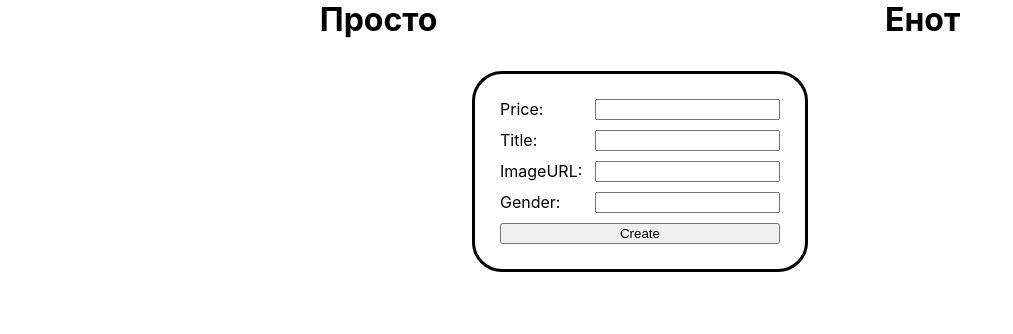
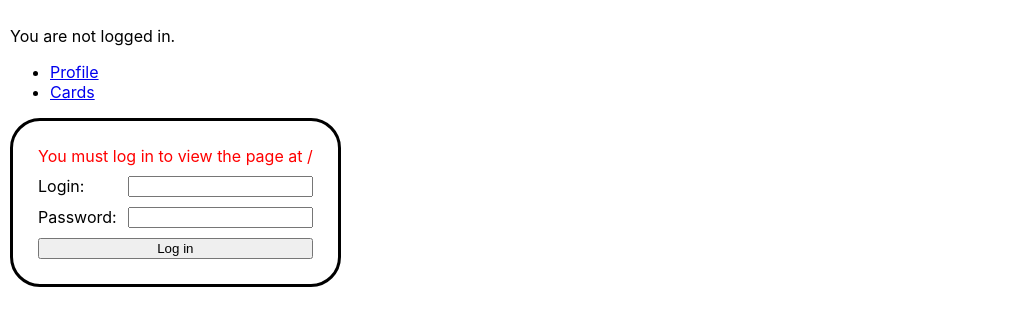
Before and after one commit to maksim-kashytski/react, a React (Create React App) app: page /login in a window 1280 px wide. Shown: the top 334 px of the page, without its empty margins (0-1013 px from the left). Built offline with nearby package versions, Linux system fonts and the light colour scheme.

Commit message:
task is done

```diff
--- a/package.json
+++ b/package.json
@@ -6,10 +6,12 @@
     "@testing-library/jest-dom": "^4.2.4",
     "@testing-library/react": "^9.5.0",
     "@testing-library/user-event": "^7.2.1",
+    "history": "^5.0.0",
     "node-sass": "^4.14.1",
     "prop-types": "^15.7.2",
     "react": "^16.13.1",
     "react-dom": "^16.13.1",
+    "react-router-dom": "^5.2.0",
     "react-scripts": "3.4.3"
   },
   "scripts": {
--- a/src/components/App/App.jsx
+++ b/src/components/App/App.jsx
@@ -1,7 +1,7 @@
 import React from 'react';
 import Header from '../Header'
 import Footer from '../Footer'
-import { CardContainer } from '../../components/Cards';
+import { CardContainer } from '../Cards';
 import styles from './App.module.scss';
 import PropTypes from 'prop-types';
 
--- /dev/null
+++ b/src/components/Auth/Auth.jsx
@@ -0,0 +1,123 @@
+import React, { Component } from "react";
+import {
+  BrowserRouter as Router,
+  Route,
+  Link,
+  Redirect,
+  withRouter,
+  useHistory
+} from "react-router-dom";
+import App from '../App';
+import Profile from './Profile';
+import styles from './Auth.module.scss';
+
+function AuthExample(props) {
+  return (
+    <Router>
+      <div className={styles.auth}>
+        <AuthButton />
+        <ul>
+          <li>
+            <Link to="/profile">Profile</Link>
+          </li>
+          <li>
+            <Link to="/protected">Cards</Link>
+          </li>
+        </ul>
+        <Route path="/login" component={Login} />
+      </div>
+      <PrivateRoute path="/profile" component={Profile} />
+      <PrivateRoute path="/protected" component={App} data={props} />
+    </Router>
+  );
+}
+
+const fakeAuth = {
+  isAuthenticated: false,
+  authenticate(cb) {
+    this.isAuthenticated = true;
+    setTimeout(cb, 100); // fake async
+  },
+  signout(cb) {
+    this.isAuthenticated = false;
+    setTimeout(cb, 100);
+  }
+};
+
+const AuthButton = withRouter(
+  ({ history }) =>
+    fakeAuth.isAuthenticated ? (
+      <p>
+        Welcome!{" "}
+        <button
+          onClick={() => {
+            fakeAuth.signout(() => history.push("/"));
+          }}
+        >
+          Sign out
+        </button>
+      </p>
+    ) : (
+      <p>You are not logged in.</p>
+    )
+);
+
+function PrivateRoute({ data, component: Component, ...rest }) {
+  return (
+    <Route
+      {...rest}
+      render={props =>
+        fakeAuth.isAuthenticated ? (
+          <Component {...props} {...data}/>
+        ) : (
+          <Redirect
+            to={{
+              pathname: "/login",
+              state: { from: props.location }
+            }}
+          />
+        )
+      }
+    />
+  );
+}
+
+class Login extends Component {
+  state = {
+    redirectToReferrer: false,
+    login: '',
+    password: ''
+  };
+
+  updateState = (e) => {
+    this.setState({ [e.target.name]: e.target.value })
+  }
+
+  login = () => {
+    fakeAuth.authenticate(() => {
+      this.setState({
+        redirectToReferrer: true
+      });
+    });
+  };
+
+  render() {
+    let { from } = this.props.location.state || { from: { pathname: "/" } };
+    let { redirectToReferrer } = this.state;
+
+    console.log(this.state);
+
+    if (redirectToReferrer) return <Redirect to={from} />;
+
+    return (
+      <article className={styles.authForm}>
+        <p>You must log in to view the page at {from.pathname}</p>
+        <label>Login: <input name="login" onChange={this.updateState}/></label>
+        <label>Password: <input name="password"  onChange={this.updateState}/></label>
+        <button onClick={this.login}>Log in</button>
+      </article>
+    );
+  }
+}
+
+export default AuthExample;
--- /dev/null
+++ b/src/components/Auth/Auth.module.scss
@@ -0,0 +1,25 @@
+.auth {
+  position: absolute;
+  top: 10px;
+  left: 10px;
+}
+
+.authForm {
+  display: flex;
+  flex-direction: column;
+  max-width: 280px;
+  padding: 25px;
+  border-radius: 30px;
+  border: 3px solid black;
+
+  & > label {
+    display: flex;
+    justify-content: space-between;
+    margin-bottom: 10px;
+  }
+
+  & > p {
+    margin: 0 0 10px 0;
+    color: red;
+  }
+}
--- /dev/null
+++ b/src/components/Auth/Profile.jsx
@@ -0,0 +1,17 @@
+import React from 'react';
+import styles from './Profile.module.scss';
+
+function Profile() {
+  return (
+    <article className={styles.profile}>
+      <img className={styles.profile__img} src='https://avatars.mds.yandex.net/get-pdb/251121/19de4296-f4da-4d9b-9ecb-1987c5b91974/s1200?webp=false' alt=""/>
+      <section>
+        <div className={styles.profile__title}>
+          <h2>Конь</h2>
+        </div>
+      </section>
+    </article>
+  );
+}
+
+export default Profile;
--- /dev/null
+++ b/src/components/Auth/Profile.module.scss
@@ -0,0 +1,22 @@
+.profile {
+  display: flex;
+  flex-direction: column;
+  align-items: center;
+  width: 26rem;
+  margin: 4rem auto 2rem auto;
+
+  &__img {
+    max-width: 25rem;
+    border: .5rem solid #000000;
+    border-radius: 25rem;
+  }
+
+  &__title {
+    display: flex;
+    align-items: center;
+  }
+
+  &__button {
+    margin: .5rem 0 0 .5rem;
+  }
+}
--- /dev/null
+++ b/src/components/Auth/index.js
@@ -0,0 +1,2 @@
+export { default as Auth } from './Auth.jsx';
+export { default as Profile } from './Profile.jsx';
--- a/src/index.js
+++ b/src/index.js
@@ -1,7 +1,7 @@
 import React from 'react';
 import ReactDOM from 'react-dom';
 import './index.scss';
-import App from './components/App';
+import { Auth } from './components/Auth';
 
 const store = {
   user: {
@@ -18,4 +18,4 @@ const preloader = {
   url: 'https://cdn.dribbble.com/users/765253/screenshots/2540865/loader.gif',
 }
 
-ReactDOM.render(<App userData={store} preloader={preloader}/>, document.getElementById('root'));
+ReactDOM.render(<Auth userData={store} preloader={preloader} />, document.getElementById('root'));
```
Also changed, not shown: 1 other file (tests, documents, lock files or other folders). Lines whose indentation alone changed are shown as unchanged.
